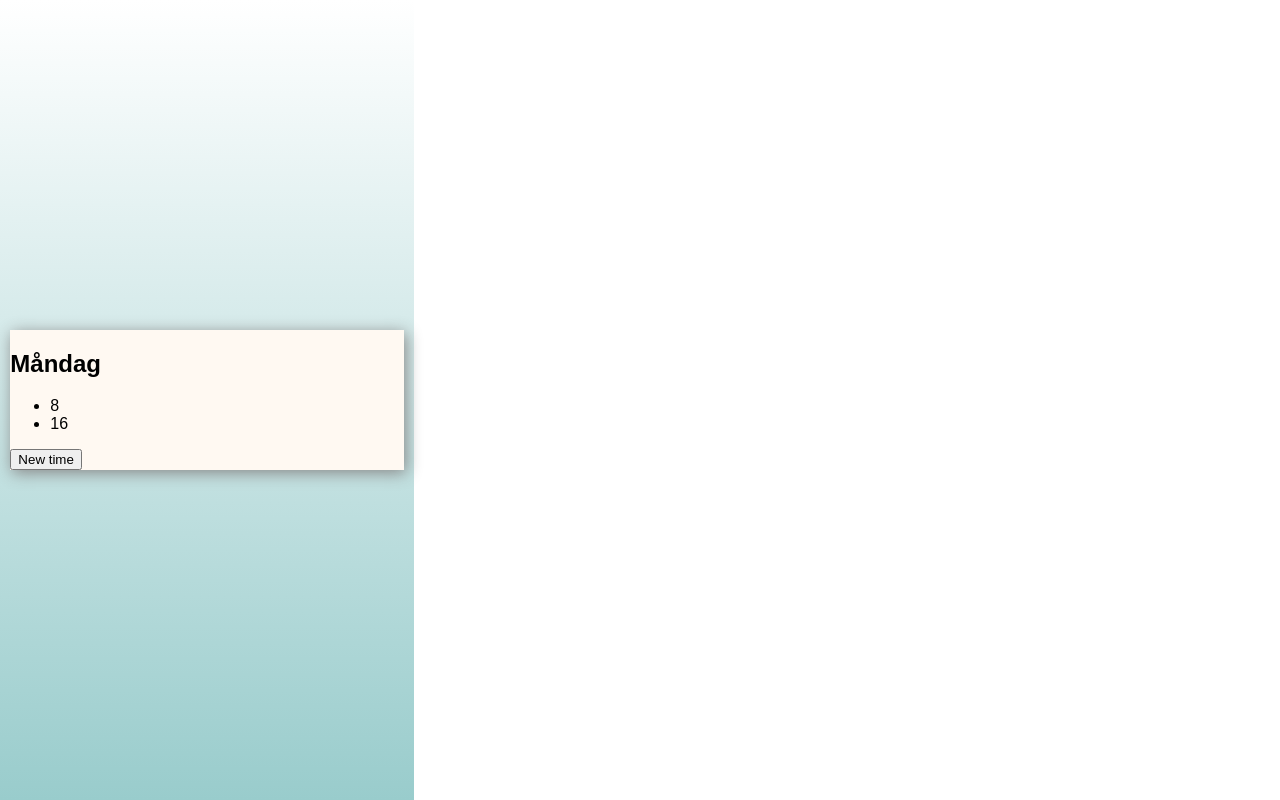
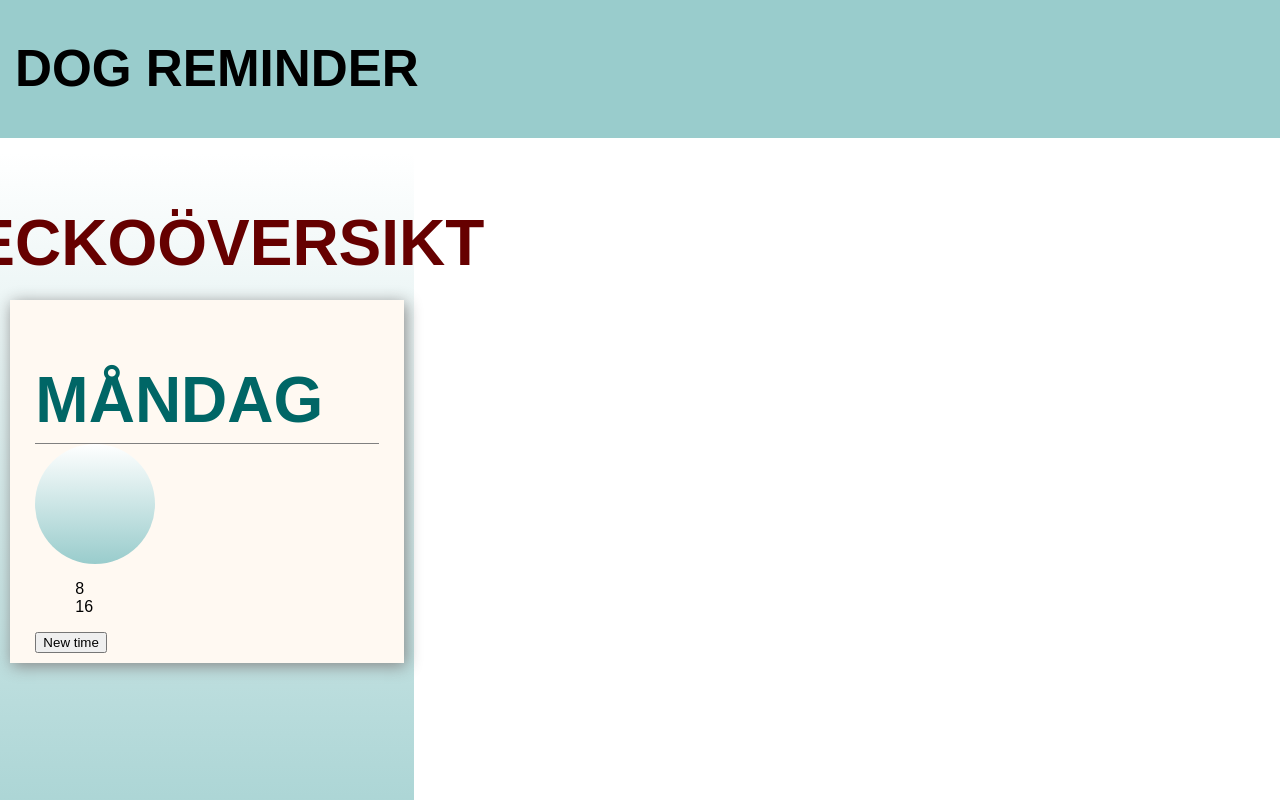
Before and after one commit to lokakanarp/dog_reminder, a React app: page / in a window 1280 px wide. Shown: the top 800 px of the page. Built offline with nearby package versions, Linux system fonts and the light colour scheme.

Commit message:
more css

```diff
--- a/src/App.css
+++ b/src/App.css
@@ -1,18 +1,47 @@
 body {
-	//background: linear-gradient(#7AA3A3, #99CCCC);
+
+}
+li {
+	list-style: none;
+}
+h2 {
+	font-size: 5vw;
+	margin-bottom: 20px;
+	color: #660000;
+}
+.weekday h2 {
+	color: #006666;
+	margin-bottom: 6px;
+}
+.nav {
+	background-color: #99CCCC;
+	padding: 5px 0 5px 15px;
+	margin-bottom: 15px;
+}
+.h1 {
+	font-size: 4vw;
 }
 .wrapper {
 	display: flex;
 	flex-direction: column;
-	justify-content: space-around;
 	align-items: center;
 	height: 100vh;
 	max-width: 414px;
 	background: linear-gradient(#FFFFFF, #99CCCC);
 }
-.monday {
+.weekday {
 	width: 95%;
 	background-color: #FFF9F2;
 	box-shadow: 2px 3px 15px #888888;
-
+	padding: 10px 25px 10px 25px;
+	box-sizing: border-box;
 }
+.weekdayHeading {
+	border-bottom: 1px solid gray;
+}
+.circle {
+	background: linear-gradient(#FFFFFF, #99CCCC);
+	height: 120px;
+	width: 120px;
+	border-radius: 50%;
+}
--- a/src/components/App.js
+++ b/src/components/App.js
@@ -1,5 +1,6 @@
 import React, { Component } from 'react';
 import TimeSet from './TimeSet';
+import Nav from './Nav';
 
 import '../App.css';
 
@@ -43,9 +44,18 @@ class App extends Component {
 				this.showTimeSettingDiv();
 			}}>{time}</li>)
 			return (
+				<div>
+					<Nav />
 					  <div className="wrapper">
-				<div className="monday">
-					<h2>Måndag</h2>
+						<div>
+							<h2>VECKOÖVERSIKT</h2>
+						</div>
+						<div className="weekday">
+							<div className="weekdayHeading">
+								<h2>MÅNDAG</h2>
+							</div>
+							<div className="circle">
+							</div>
 							<ul>{times}</ul>
 							<button onClick={this.showTimeSettingDiv}>New time</button>
 							<TimeSet timeSettingDiv={this.state.timeSettingDiv}
@@ -53,9 +63,15 @@ class App extends Component {
 								 updateTimeArray={this.updateTimeArray} />
 						</div>
 					  </div>
+				</div>
 			)
   		}
-		return (<p>you don´t have time</p>)
+		return (
+			<div>
+				<Nav />
+					<p>you don´t have time</p>
+			</div>
+			)
 		}
 	}
 
--- /dev/null
+++ b/src/components/Nav.js
@@ -0,0 +1,10 @@
+import React from 'react';
+
+export default function Nav (props) {
+	return (
+		<div className="nav">
+			<h1 className="h1">DOG REMINDER</h1>
+
+		</div>
+	)
+}
```
Also changed, not shown: src/images/u208.png (added), src/images/u209.png (added), src/images/u210.png (added), src/images/u211.png (added), src/images/u212.png (added), src/images/u213.png (added), src/images/u214.png (added). Lines whose indentation alone changed are shown as unchanged.
